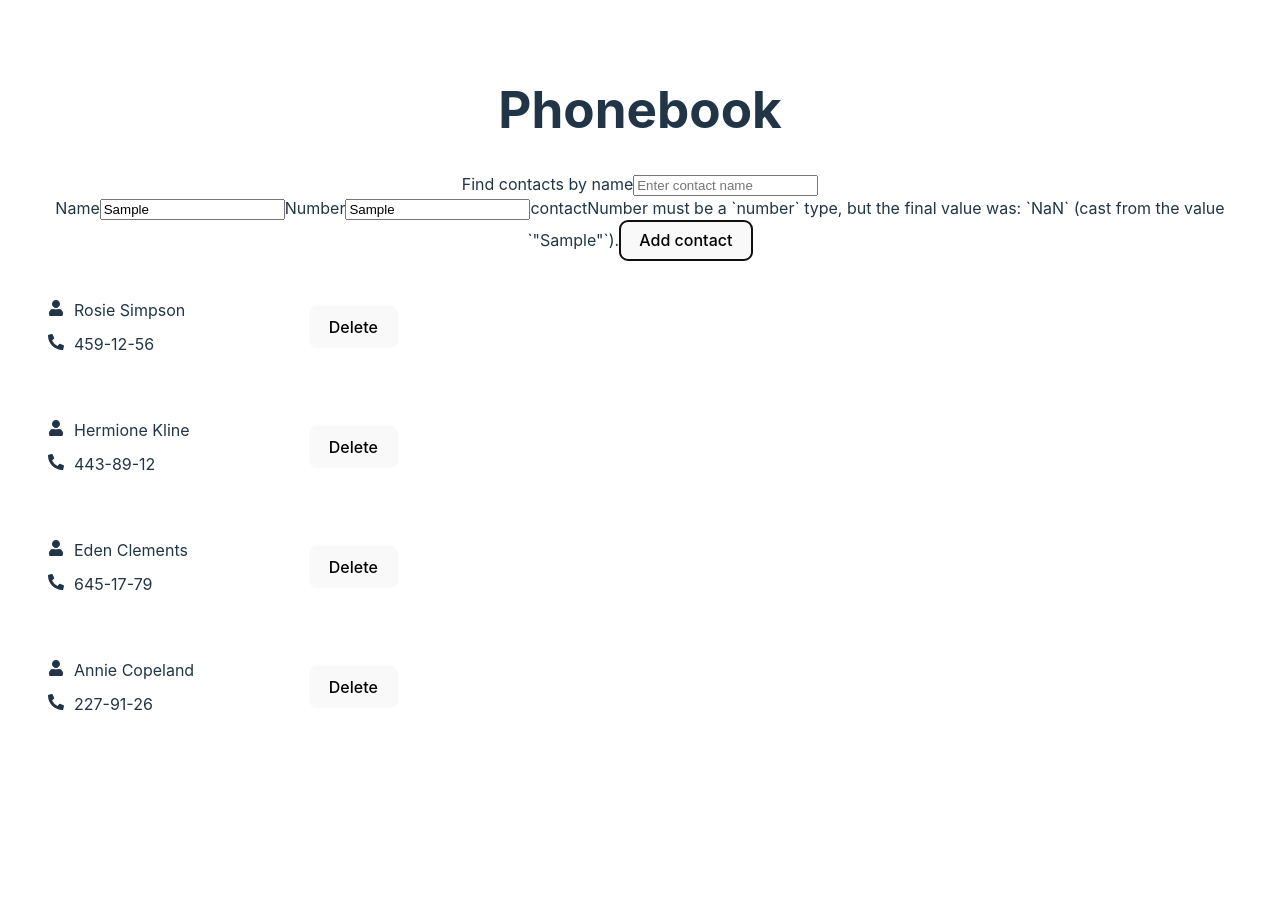
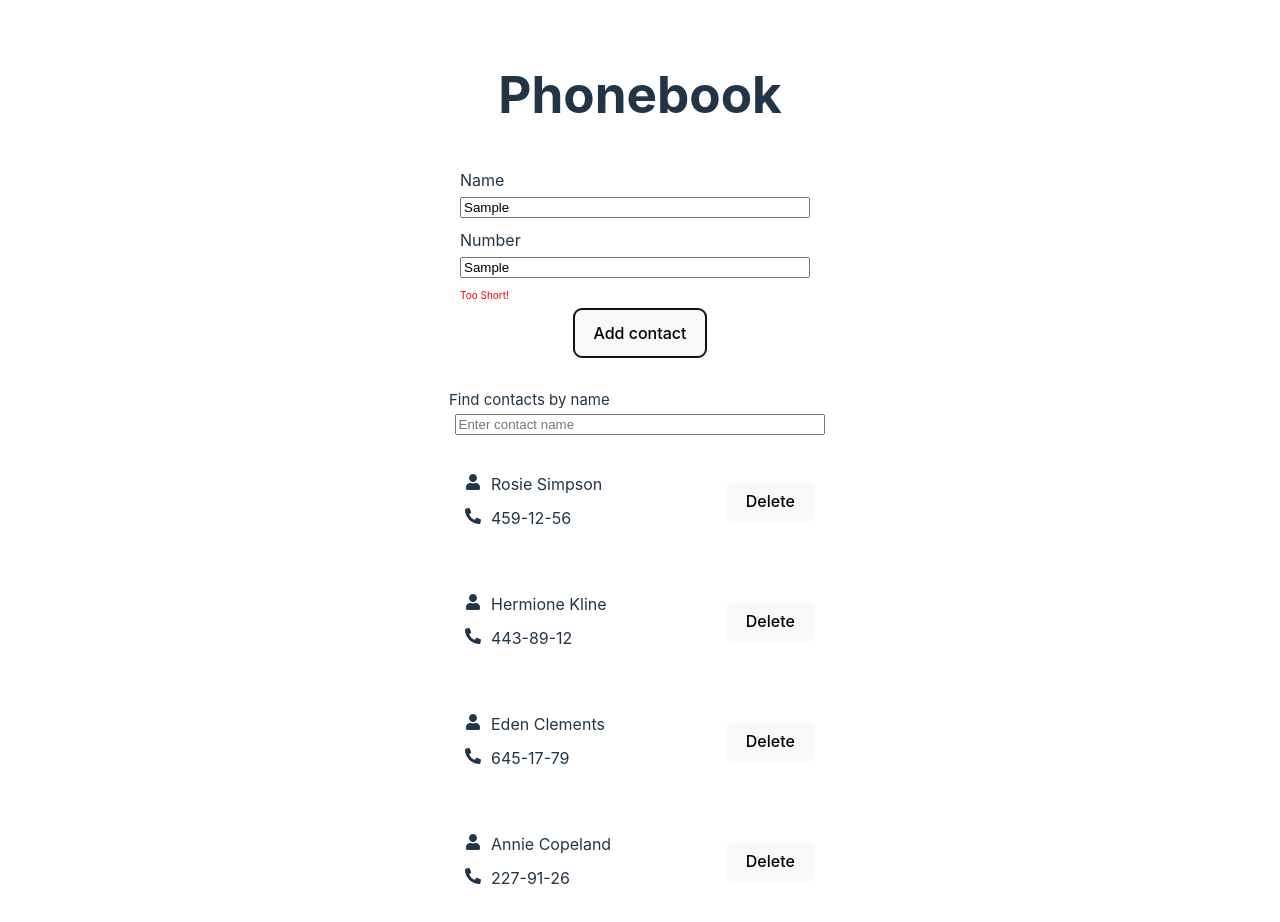
Before and after one commit to mrBidone/goit-react-hw-03, a React (Vite) app: page / in a window 1280 px wide. Both pictures are taken after typing "Sample", "Sample" into the empty fields and a click on the button "Add contact". Shown: the top 922 px of the page. Before the commit the page ends 800 px from the top, so only its background shows below. Built offline with nearby package versions, Linux system fonts and the light colour scheme.

Commit message:
AddCompletedTask

```diff
--- a/src/App.jsx
+++ b/src/App.jsx
@@ -8,9 +8,18 @@ import ContactForm from "./components/ContactForm/ContactForm";
 import SearchBox from "./components/SearchBox/SearchBox";
 
 function App() {
-  const [contacts, setContacts] = useState(ContactsData);
+  const [contacts, setContacts] = useState(() => {
+    const savedContacts = localStorage.getItem("contacts");
+    return savedContacts && JSON.parse(savedContacts).length > 0
+      ? JSON.parse(savedContacts)
+      : ContactsData;
+  });
 
   const [filterValue, setFilterValue] = useState("");
+
+  useEffect(() => {
+    localStorage.setItem("contacts", JSON.stringify(contacts));
+  }, [contacts]);
 
   const handleFilter = (e) => {
     const value = e.target.value;
@@ -37,8 +46,8 @@ function App() {
   return (
     <>
       <h1>Phonebook</h1>
+      <ContactForm onAddContact={onAddContact} />
       <SearchBox filterValue={filterValue} handleFilter={handleFilter} />
-      <ContactForm onAddContact={onAddContact} />
       <ContactList
         filteredContacts={filteredContacts}
         onDeleteContact={onDeleteContact}
--- a/src/components/ContactForm/ContactForm.jsx
+++ b/src/components/ContactForm/ContactForm.jsx
@@ -1,14 +1,23 @@
 import { Formik, Form, Field, ErrorMessage } from "formik";
 import { useId } from "react";
 import * as Yup from "yup";
+import css from "./ContactForm.module.css";
+
+const phoneRegExp = /^[0-9]{3}-[0-9]{3}-[0-9]{2}-[0-9]{2}$/;
 
 const ContactValidationSchema = Yup.object().shape({
   contactName: Yup.string()
     .required("Required!")
-    .min(3, "Too short")
-    .max(50, "Too long"),
+    .min(3, "Too short!")
+    .max(50, "Too long!"),
 
-  contactNumber: Yup.number().required("Required!").min(7, "Too Short!"),
+  contactNumber: Yup.string()
+    .required("Required!")
+    .min(7, "Too Short!")
+    .matches(
+      phoneRegExp,
+      "The phone number must match the format 'xxx-xxx-xx-xx'"
+    ),
 });
 
 const INITIAL_VALUES = {
@@ -40,18 +49,40 @@ const ContactForm = ({ onAddContact }) => {
       >
         {({ values, errors }) => {
           return (
-            <Form>
-              <label htmlFor={nameFieldId}>
+            <Form className={css.form}>
+              <label className={css.label} htmlFor={nameFieldId}>
                 Name
-                <Field type="text" name="contactName" id={nameFieldId} />
-                <ErrorMessage name="contactName" component="span" />
               </label>
-              <label htmlFor={numberFieldId}>
+              <Field
+                className={css.field}
+                type="text"
+                name="contactName"
+                id={nameFieldId}
+              />
+              <ErrorMessage
+                className={css.errorMessage}
+                name="contactName"
+                component="span"
+              />
+
+              <label className={css.label} htmlFor={numberFieldId}>
                 Number
-                <Field type="text" name="contactNumber" id={numberFieldId} />
-                <ErrorMessage name="contactNumber" component="span" />
               </label>
-              <button type="submit">Add contact</button>
+              <Field
+                className={css.field}
+                type="text"
+                name="contactNumber"
+                id={numberFieldId}
+              />
+              <ErrorMessage
+                className={css.errorMessage}
+                name="contactNumber"
+                component="span"
+              />
+
+              <button className={css.submitBtn} type="submit">
+                Add contact
+              </button>
             </Form>
           );
         }}
--- a/src/components/ContactForm/ContactForm.module.css
+++ b/src/components/ContactForm/ContactForm.module.css
@@ -0,0 +1,27 @@
+.form {
+  display: flex;
+  flex-direction: column;
+  align-items: flex-start;
+  padding: 10px 10px;
+  border: 1px solid #ffffff;
+  border-radius: 5px;
+  gap: 5px;
+  margin-bottom: 20px;
+}
+
+.field {
+  width: 95%;
+  margin-bottom: 5px;
+}
+
+.submitBtn {
+  display: inline-block;
+  max-width: 150px;
+  height: 50px;
+  margin: 0 auto;
+}
+
+.errorMessage {
+  font-size: 10px;
+  color: red;
+}
--- a/src/components/SearchBox/SearchBox.jsx
+++ b/src/components/SearchBox/SearchBox.jsx
@@ -1,18 +1,24 @@
 import { useId } from "react";
+import css from "./SearchBox.module.css";
 
 const SearchBox = ({ filterValue, handleFilter }) => {
+  const searchInputID = useId();
+
   return (
-    <div>
-      <label htmlFor="">
+    <>
+      <label className={css.searchLabel} htmlFor={searchInputID}>
         Find contacts by name
-        <input
-          type="text"
-          placeholder="Enter contact name"
-          value={filterValue}
-          onChange={handleFilter}
-        />
       </label>
-    </div>
+      <input
+        className={css.searchInput}
+        id={searchInputID}
+        type="text"
+        name="searchInput"
+        placeholder="Enter contact name"
+        value={filterValue}
+        onChange={handleFilter}
+      />
+    </>
   );
 };
 
--- a/src/components/SearchBox/SearchBox.module.css
+++ b/src/components/SearchBox/SearchBox.module.css
@@ -0,0 +1,9 @@
+.searchLabel {
+  display: block;
+  text-align: start;
+  font-size: 15px;
+}
+
+.searchInput {
+  width: 95%;
+}
```
